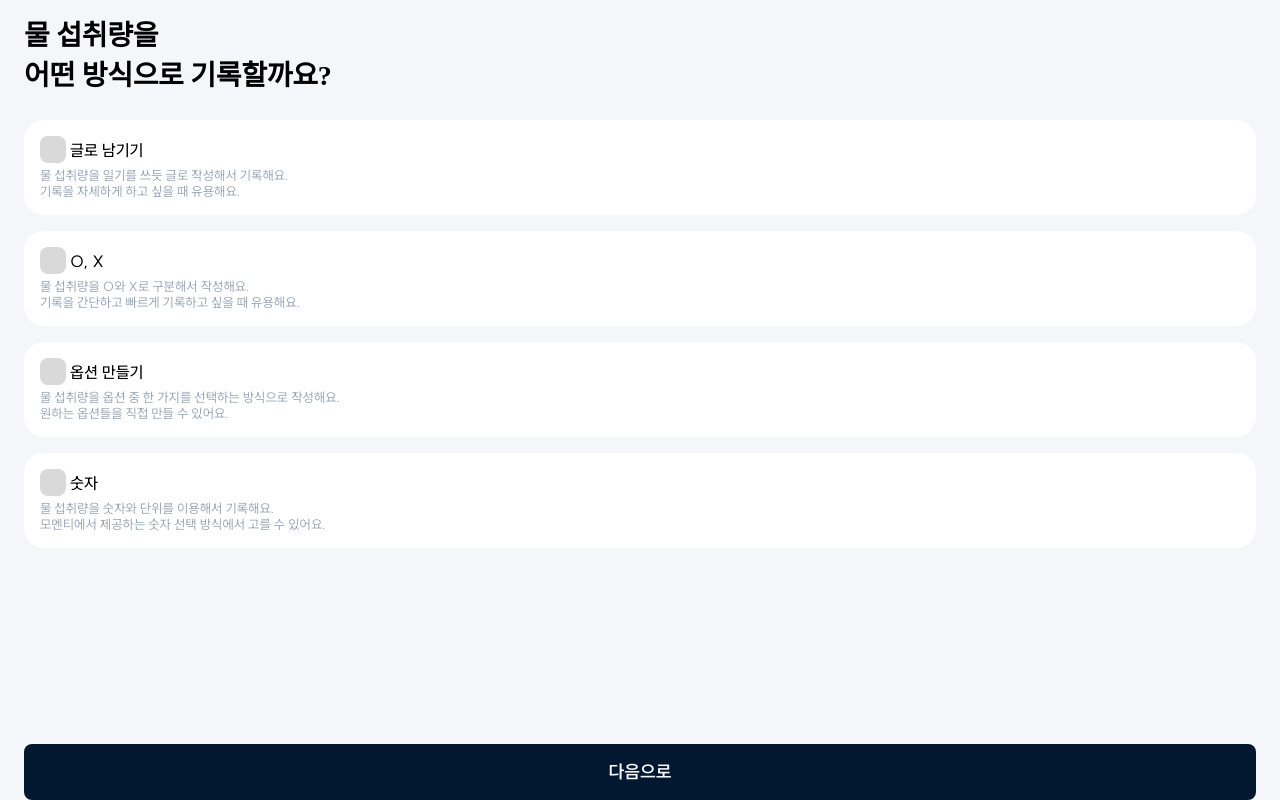
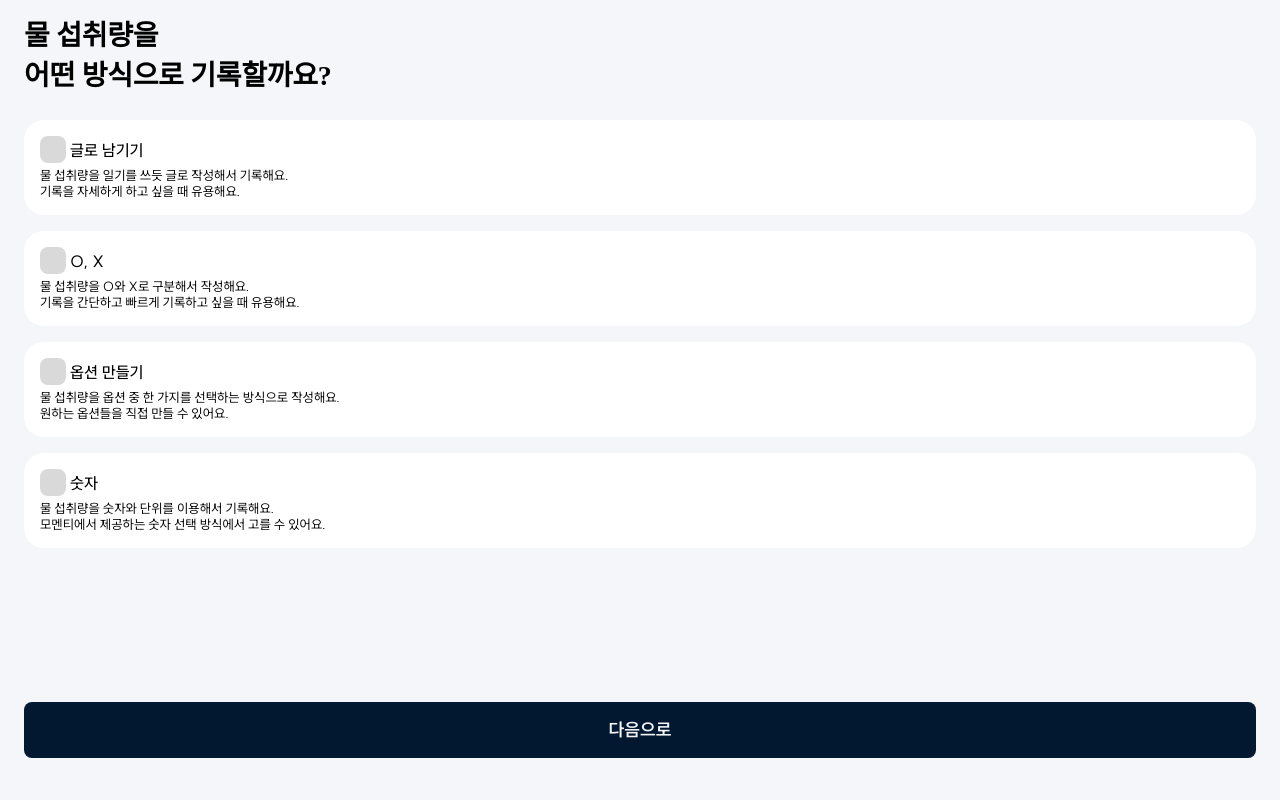
Before and after one commit to momenty-team/momenty-front, a Next.js app: page /add-log in a window 1280 px wide. Both pictures are taken after a click on the button "다음으로". Built offline with nearby package versions, Linux system fonts and the light colour scheme.

Commit message:
feat: 버튼 간격 수정

```diff
--- a/src/app/add-log/complete.tsx
+++ b/src/app/add-log/complete.tsx
@@ -1,6 +1,6 @@
 export default function StepComplete({ onRestart }: { onRestart: () => void }) {
   return (
-    <div className="flex h-dvh flex-col justify-between bg-[#F4F6F9] pt-[16px] px-[24px]">
+    <div className="flex h-dvh flex-col justify-between bg-[#F4F6F9] pt-[16px] px-[24px] pb-[42px]">
       <div className="mb-[24px]">
         <p className="text-subtitle-1-b ">이제 물 섭취량을</p>
         <p className="text-subtitle-1-b">기록할 수 있어요.</p>
--- a/src/app/add-log/create.tsx
+++ b/src/app/add-log/create.tsx
@@ -1,6 +1,6 @@
 export default function StepCreate({ onNext }: { onNext: () => void }) {
   return (
-    <div className="flex h-dvh flex-col justify-between bg-[#F4F6F9] pt-[16px] px-[24px]">
+    <div className="flex h-dvh flex-col justify-between bg-[#F4F6F9] pt-[16px] px-[24px] pb-[42px]">
       <div className="mb-[24px]">
         <p className="text-subtitle-1-b ">민재님의 새로운 기록을</p>
         <p className="text-subtitle-1-b">만들고 있어요.</p>
--- a/src/app/add-log/method.tsx
+++ b/src/app/add-log/method.tsx
@@ -1,17 +1,23 @@
+import { useState } from 'react';
+
 const RECORD_METHODS = [
   {
+    id: 1,
     title: '글로 남기기',
     description: ['물 섭취량을 일기를 쓰듯 글로 작성해서 기록해요.', '기록을 자세하게 하고 싶을 때 유용해요.'],
   },
   {
+    id: 2,
     title: 'O, X',
     description: ['물 섭취량을 O와 X로 구분해서 작성해요.', '기록을 간단하고 빠르게 기록하고 싶을 때 유용해요.'],
   },
   {
+    id: 3,
     title: '옵션 만들기',
     description: ['물 섭취량을 옵션 중 한 가지를 선택하는 방식으로 작성해요.', '원하는 옵션들을 직접 만들 수 있어요.'],
   },
   {
+    id: 4,
     title: '숫자',
     description: [
       '물 섭취량을 숫자와 단위를 이용해서 기록해요.',
@@ -21,8 +27,14 @@ const RECORD_METHODS = [
 ];
 
 function StepMethod({ onNext }: { onNext: () => void }) {
+  const [selectedIndex, setSelectedIndex] = useState<number | null>(null);
+
+  const handleClick = (index: number) => {
+    setSelectedIndex(index);
+  };
+
   return (
-    <div className="flex h-dvh flex-col justify-between bg-[#F4F6F9] pt-[16px] px-[24px]">
+    <div className="flex h-dvh flex-col justify-between bg-[#F4F6F9] pt-[16px] px-[24px] pb-[42px]">
       <div>
         <div className="mb-[24px]">
           <p className="text-subtitle-1-b ">물 섭취량을</p>
@@ -32,14 +44,16 @@ function StepMethod({ onNext }: { onNext: () => void }) {
           <div className="flex flex-col gap-[16px]">
             {RECORD_METHODS.map((method, index) => (
               <button
+                onTouchStart={() => handleClick(index)}
                 key={index}
-                className="flex flex-col w-full px-[16px] py-[16px] gap-[4px] hover:bg-[#E6E9F0] bg-white rounded-[20px]"
+                className={`flex flex-col w-full px-[16px] py-[16px] gap-[4px] rounded-[20px] active:scale-[0.98] transition-all active:#C3CAD2
+                  ${selectedIndex === index ? 'bg-[#E6E9F0]' : 'bg-white'}`}
               >
                 <div className="flex flex-row items-center justify-between gap-[4px]">
                   <div className="flex w-[26px] h-[27px] bg-[#D9D9D9] rounded-[8px]"></div>
                   <span className="text-body-2-m">{method.title}</span>
                 </div>
-                <div className="flex flex-col text-label-1-r text-[#99A5B4]">
+                <div className="flex flex-col text-label-1-r text-[E6E9F0]">
                   {method.description.map((line, i) => (
                     <div key={i} className="flex text-left">
                       {line}
--- a/src/app/add-log/page.tsx
+++ b/src/app/add-log/page.tsx
@@ -26,7 +26,7 @@ function StepTopic({ onNext }: { onNext: () => void }) {
 
   return (
     <div
-      className="flex flex-col justify-between bg-[#F4F6F9]"
+      className={`flex flex-col justify-between bg-[#F4F6F9] ${keyboardHeight > 0 ? '' : 'pb-[42px]'}`}
       style={{ height: `${viewportHeight - keyboardHeight}px` }}
     >
       <div className="flex flex-col pt-[16px] gap-[16px]">
```
